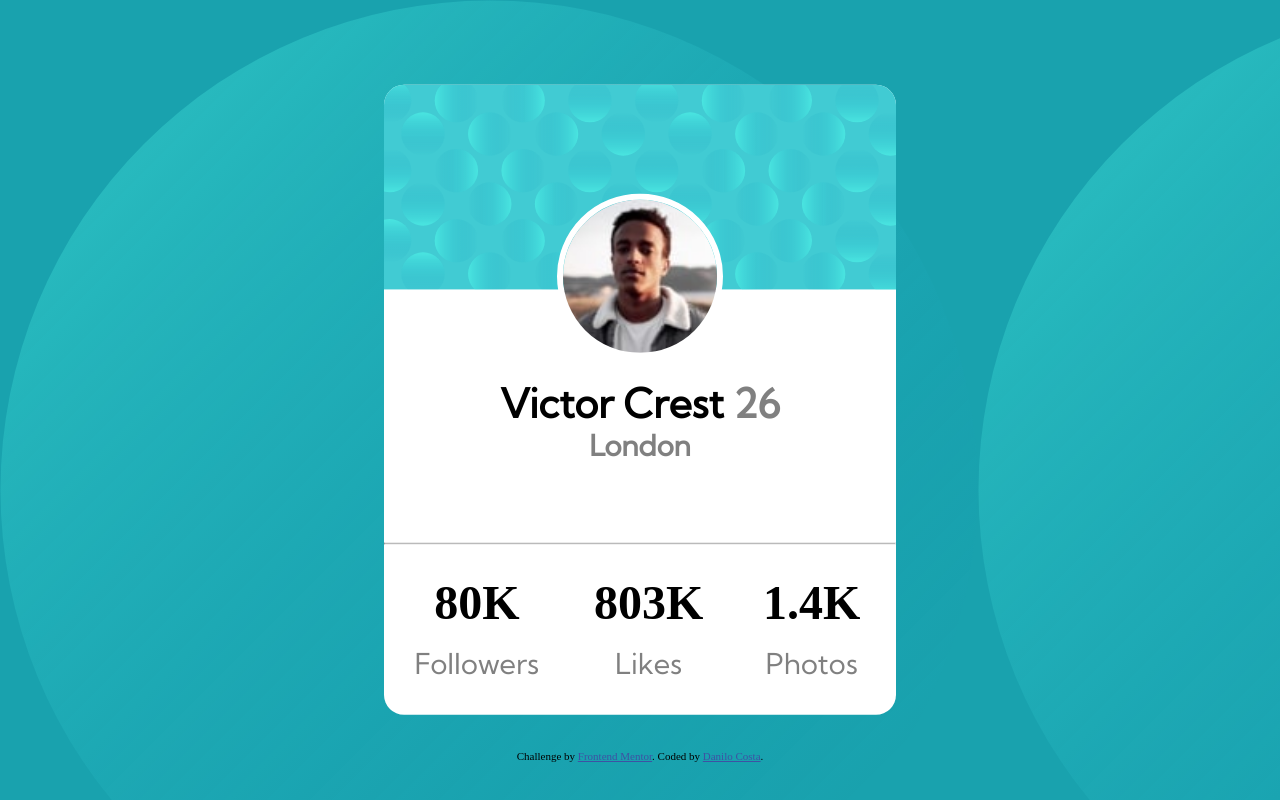
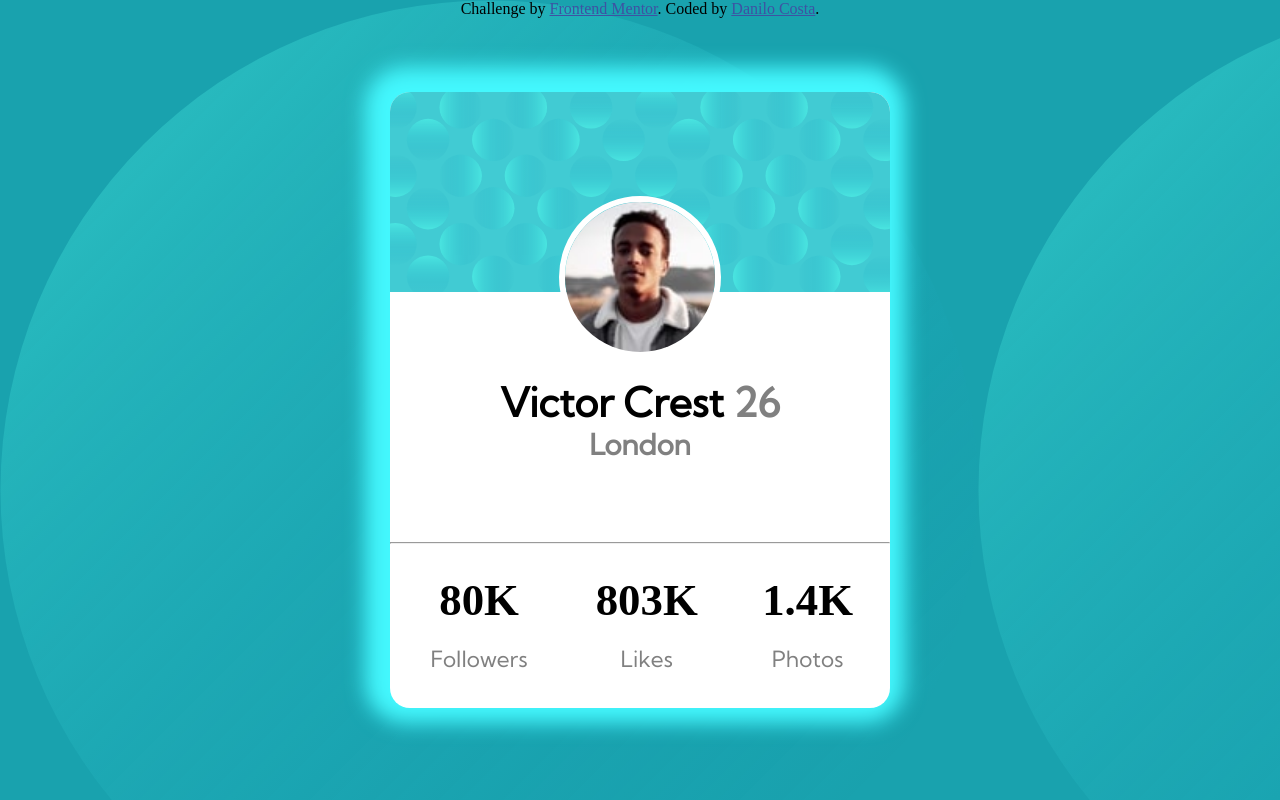
Before and after one commit to daaaan12/Challenge-FrontEnd-Mentor-4, a plain HTML site: page index.html in a window 1280 px wide. Drawn offline with Linux system fonts and the light colour scheme.

Commit message:
Desafio FrontEnd Mentor

```diff
--- a/style.css
+++ b/style.css
@@ -48,10 +48,9 @@ h1 {
 }
 
 .attribution {
-    font-size: 11px;
+    font-size: 1em;
     text-align: center;
-    position: relative;
-    top: 750px;
+
 }
 
 .attribution a {
@@ -60,7 +59,6 @@ h1 {
 
 body {
     background-color: hsl(185, 75%, 39%);
-
     background-image: url(./images/bg-pattern-bottom.svg);
 
 }
@@ -68,11 +66,12 @@ body {
 #card {
     background-color: white;
     position: absolute;
-    width: 40%;
+    max-width: 500px;
     top: 50%;
     left: 50%;
     transform: translate(-50%, -50%);
     border-radius: 20px;
+    box-shadow: -5px -5px 20px 20px rgb(68, 247, 253);
 
 
 }
@@ -119,14 +118,14 @@ body {
 
 .social-texto {
 
-    font-size: 0.6em;
+    font-size: 0.5em;
     color: gray;
     font-family: 'Kumbh Sans', sans-serif;
     font-weight: 200;
 }
 
 .social-numeros {
-    font-size: 3em;
+    font-size: 2.8em;
 }
 
 
@@ -144,12 +143,12 @@ body {
 
     #alinhador-social {
 
-        font-size: 0.5em;
+        font-size: 0.6em;
 
     }
 
     .social-numeros {
-        font-size: 3em
+        font-size: 2.8em
     }
 
     #centralizador-texto {
@@ -182,7 +181,7 @@ body {
         font-size: 11px;
         text-align: center;
         position: relative;
-        top: 435px;
+        top: 445px;
     }
 
 
```
